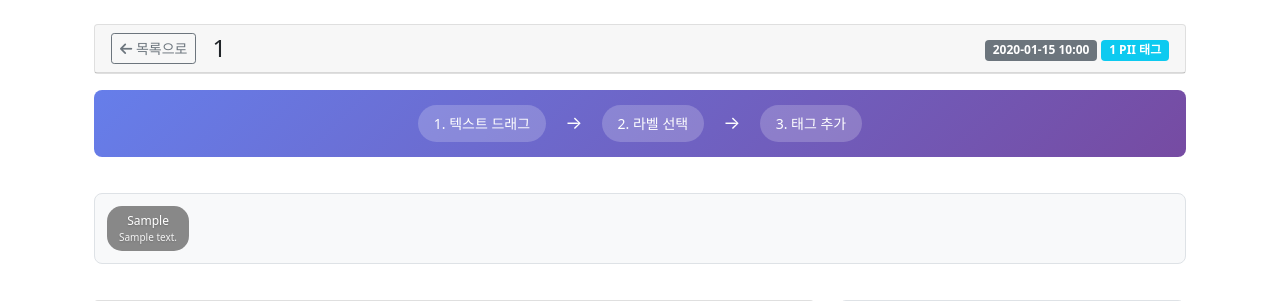
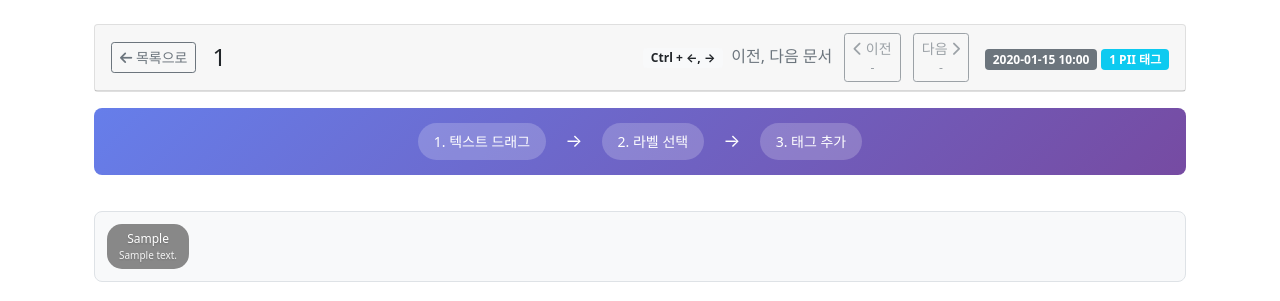
Before and after one commit to tama0728/PII_labeler, a Django app: page /documents/1/ in a window 1280 px wide. Shown: the part 56-357 px from the top of the page. Run offline with Django 4.2, Linux system fonts and the light colour scheme; a user stored in the database is signed in; tables that the repository leaves empty hold one stand-in row (values such as "Sample post").

Commit message:
문서간 이동 기능 추가

```diff
--- a/main/templates/main/document_detail.html
+++ b/main/templates/main/document_detail.html
@@ -293,9 +293,38 @@
                         </a>
                         <h4 class="mb-0">{{ document.data_id }}</h4>
                     </div>
-                    <div>
-                        <span class="badge bg-secondary">{{ document.created_at|date:"Y-m-d H:i" }}</span>
-                        <span class="badge bg-info">{{ pii_tags.count }} PII 태그</span>
+                    <div class="d-flex align-items-center">
+                        <div class="me-3">
+                            <span class="badge bg-light text-dark mx-1">Ctrl + ←, →</span>
+                            <span class="text-muted me-2">이전, 다음 문서</span>
+                            {% if prev_document %}
+                            <a href="{% url 'document_detail' prev_document.pk %}" class="btn btn-outline-primary btn-sm" title="이전 문서: {{ prev_document.data_id }} (Ctrl + ←)">
+                                <i class="fas fa-chevron-left"></i> 이전
+                                <small class="d-block">{{ prev_document.data_id }}</small>
+                            </a>
+                            {% else %}
+                            <button class="btn btn-outline-secondary btn-sm" disabled title="첫 번째 문서입니다">
+                                <i class="fas fa-chevron-left"></i> 이전
+                                <small class="d-block">-</small>
+                            </button>
+                            {% endif %}
+
+                            {% if next_document %}
+                            <a href="{% url 'document_detail' next_document.pk %}" class="btn btn-outline-primary btn-sm ms-2" title="다음 문서: {{ next_document.data_id }} (Ctrl + →)">
+                                다음 <i class="fas fa-chevron-right"></i>
+                                <small class="d-block">{{ next_document.data_id }}</small>
+                            </a>
+                            {% else %}
+                            <button class="btn btn-outline-secondary btn-sm ms-2" disabled title="마지막 문서입니다">
+                                다음 <i class="fas fa-chevron-right"></i>
+                                <small class="d-block">-</small>
+                            </button>
+                            {% endif %}
+                        </div>
+                        <div>
+                            <span class="badge bg-secondary">{{ document.created_at|date:"Y-m-d H:i" }}</span>
+                            <span class="badge bg-info">{{ pii_tags.count }} PII 태그</span>
+                        </div>
                     </div>
                 </div>
             </div>
@@ -876,6 +905,30 @@ document.addEventListener('DOMContentLoaded', function() {
         });
     }
 
+    // 키보드 단축키로 문서 네비게이션
+    document.addEventListener('keydown', function(e) {
+        // 입력 필드에 포커스가 있는 경우 단축키 비활성화
+        if (e.target.tagName === 'INPUT' || e.target.tagName === 'TEXTAREA' || e.target.tagName === 'SELECT') {
+            return;
+        }
+
+        // Ctrl + ← : 이전 문서
+        if (e.ctrlKey && e.key === 'ArrowLeft') {
+            e.preventDefault();
+            {% if prev_document %}
+            window.location.href = "{% url 'document_detail' prev_document.pk %}";
+            {% endif %}
+        }
+
+        // Ctrl + → : 다음 문서
+        if (e.ctrlKey && e.key === 'ArrowRight') {
+            e.preventDefault();
+            {% if next_document %}
+            window.location.href = "{% url 'document_detail' next_document.pk %}";
+            {% endif %}
+        }
+    });
+
     // 페이지 로드 시 메타데이터 초기 표시
     document.addEventListener('DOMContentLoaded', function() {
         const metadata = {
--- a/main/views.py
+++ b/main/views.py
@@ -32,10 +32,26 @@ def document_detail(request, pk):
     document = get_object_or_404(Document, pk=pk)
     pii_tags = document.pii_tags.all()
     pii_categories = PIICategory.objects.all()
+
+    # 이전/다음 문서 찾기
+    all_documents = Document.objects.all().order_by('id')
+    document_ids = list(all_documents.values_list('id', flat=True))
+
+    current_index = document_ids.index(pk)
+    prev_document = None
+    next_document = None
+
+    if current_index > 0:
+        prev_document = all_documents[current_index - 1]
+    if current_index < len(document_ids) - 1:
+        next_document = all_documents[current_index + 1]
+
     return render(request, 'main/document_detail.html', {
         'document': document,
         'pii_tags': pii_tags,
-        'pii_categories': pii_categories
+        'pii_categories': pii_categories,
+        'prev_document': prev_document,
+        'next_document': next_document
     })
 
 @login_required
```
